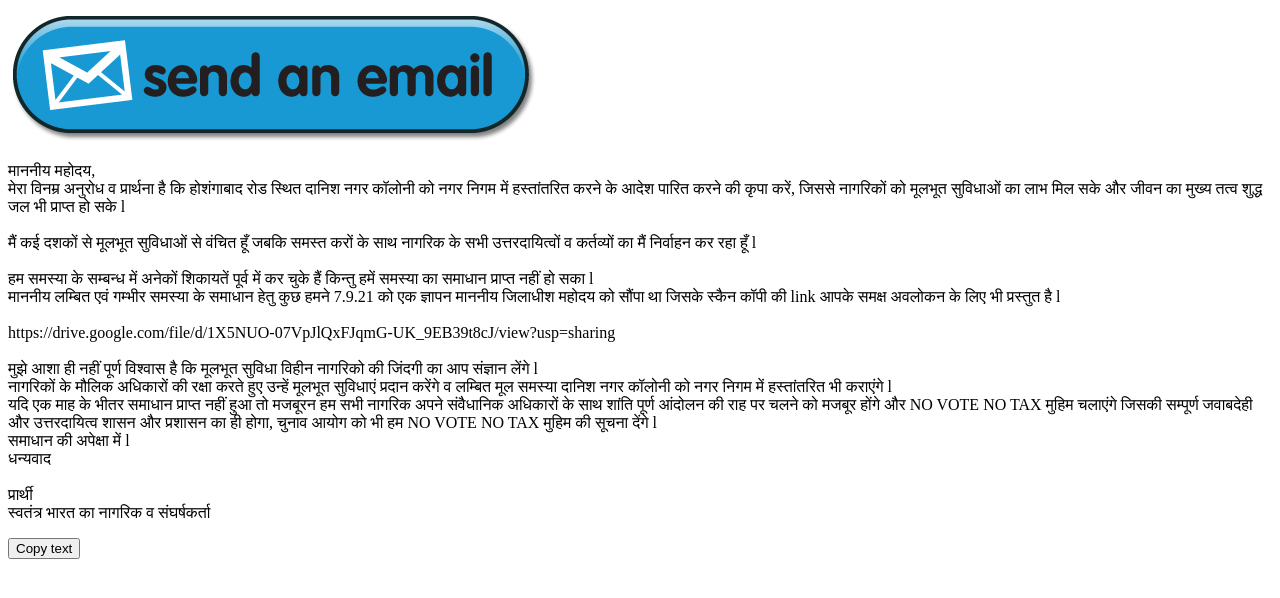
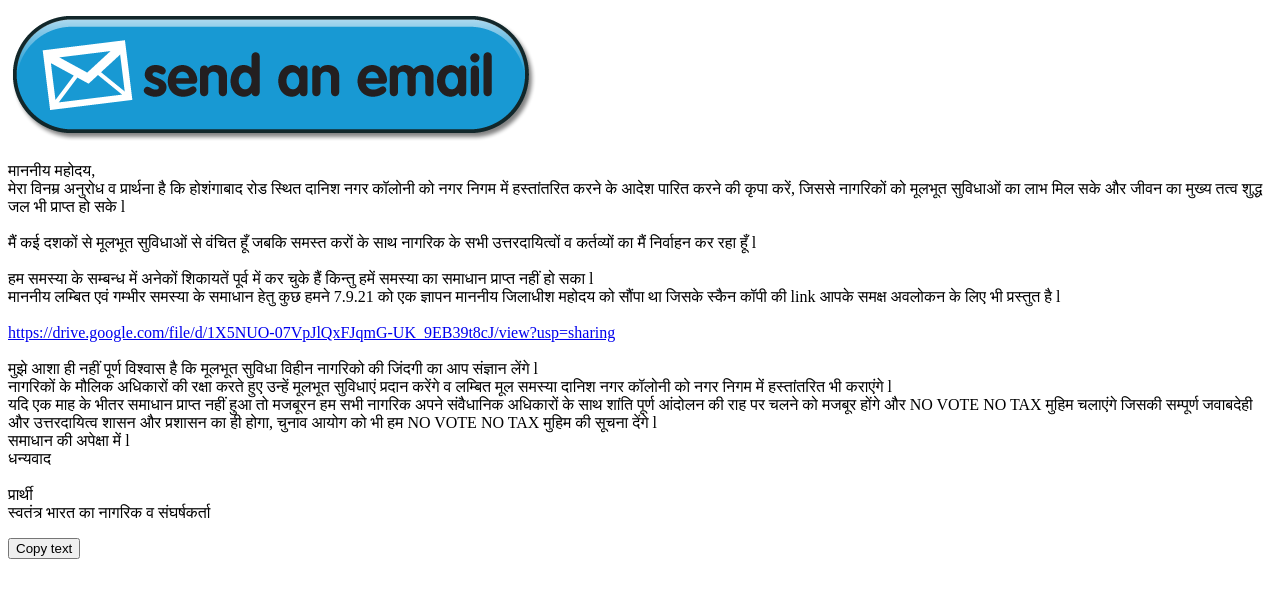
Before and after one commit to AarohanResearchLab/DanishNagarDigital, a plain HTML site: page index.html in a window 1280 px wide. Drawn offline with Linux system fonts and the light colour scheme.

Commit message:
Update index.html

```diff
--- a/index.html
+++ b/index.html
@@ -21,7 +21,7 @@
 हम समस्या के सम्बन्ध में अनेकों शिकायतें पूर्व में कर चुके हैं किन्तु हमें समस्या का समाधान प्राप्त नहीं हो सका l<br>
 माननीय लम्बित एवं गम्भीर समस्या के समाधान हेतु कुछ हमने 7.9.21 को एक ज्ञापन माननीय जिलाधीश महोदय को सौंपा था जिसके स्कैन कॉपी की link आपके समक्ष अवलोकन के लिए भी प्रस्तुत है l<br>
 <br>
-https://drive.google.com/file/d/1X5NUO-07VpJlQxFJqmG-UK_9EB39t8cJ/view?usp=sharing
+<a href="https://drive.google.com/file/d/1X5NUO-07VpJlQxFJqmG-UK_9EB39t8cJ/view?usp=sharing">https://drive.google.com/file/d/1X5NUO-07VpJlQxFJqmG-UK_9EB39t8cJ/view?usp=sharing<a>
 <br><br>
 मुझे आशा ही नहीं पूर्ण विश्वास है कि मूलभूत सुविधा विहीन नागरिको की जिंदगी का आप संज्ञान लेंगे l<br>
   नागरिकों के मौलिक अधिकारों की रक्षा करते हुए उन्हें मूलभूत सुविधाएं प्रदान करेंगे व लम्बित मूल समस्या दानिश नगर कॉलोनी को नगर निगम में हस्तांतरित भी कराएंगे l<br>
```
